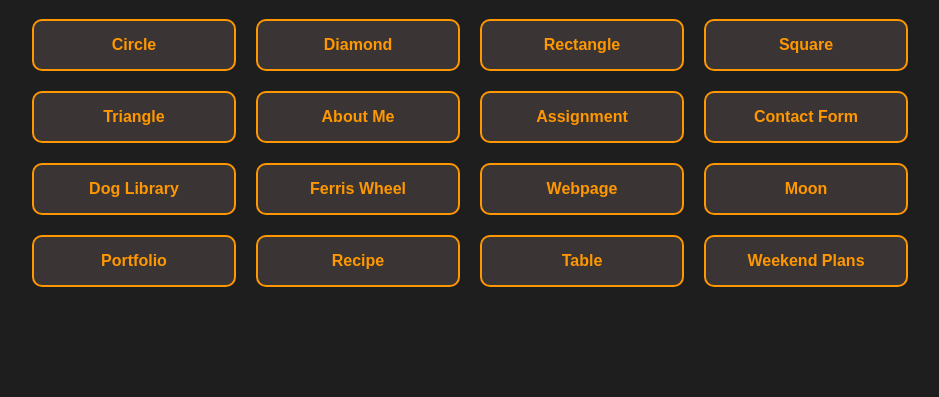
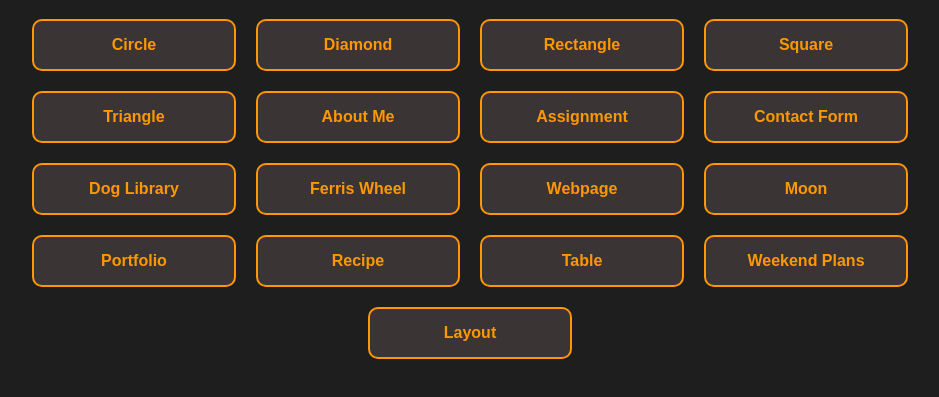
Before and after one commit to MANANAR2007/WebDevAssignments, a plain HTML site: page index.html in a window 1280 px wide. Shown: the part 137-534 px from the top of the page, without its empty margins (170-1109 px from the left). Drawn offline with Linux system fonts and the light colour scheme.

Commit message:
Your commit message

```diff
--- a/index.html
+++ b/index.html
@@ -79,6 +79,7 @@
     <a class="assignment-btn" href="https://mananar2007.github.io/WebDevAssignments/recipe.html" target="_blank">Recipe</a>
     <a class="assignment-btn" href="https://mananar2007.github.io/WebDevAssignments/table.html" target="_blank">Table</a>
     <a class="assignment-btn" href="https://mananar2007.github.io/WebDevAssignments/weekend_plans.html" target="_blank">Weekend Plans</a>
+    <a class="assignment-btn" href="https://mananar2007.github.io/WebDevAssignments/layout.html" target="_blank">Layout</a>
   </div>
 </body>
 </html>
```
